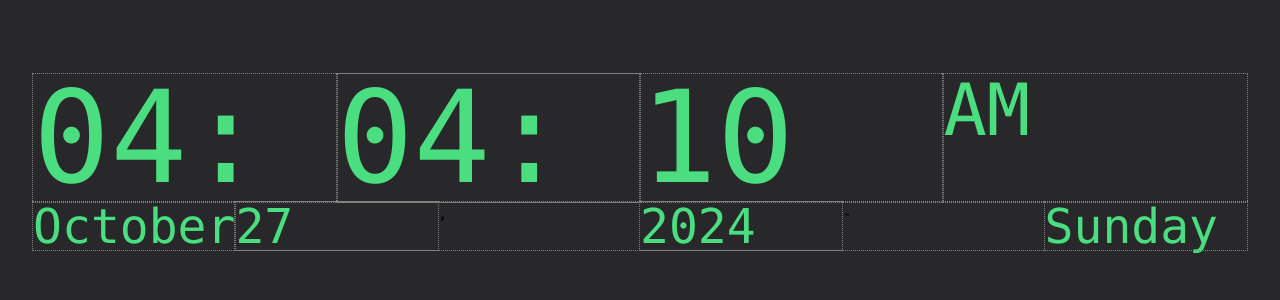
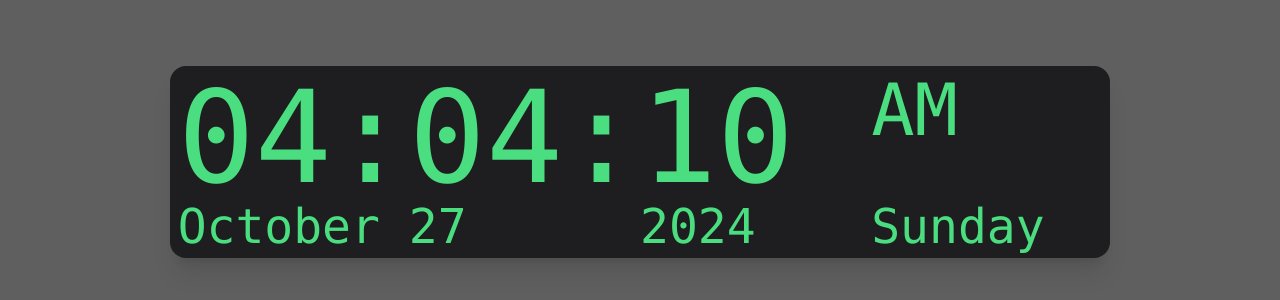
Before and after one commit to RyanHirte/Date-Time-Tailwind, a website: page public/index.html in a window 1280 px wide. Shown: the part 238-538 px from the top of the page. Drawn offline with Linux system fonts and the light colour scheme.

Commit message:
Added more styling

```diff
--- a/public/index.html
+++ b/public/index.html
@@ -13,7 +13,7 @@
 </head>
 <body class="h-screen flex items-center justify-center">
 
-    <main>
+    <main class="rounded-2xl p-2 shadow-xl">
 
         <!-- Time -->
         <time class="time container mx-auto block grid lg:grid-cols-4 md:grid-cols-2 font-mono">
@@ -27,10 +27,10 @@
 
 
         <!-- Date -->
-        <time class="date container mx-auto block grid lg:grid-cols-6 md:grid-cols-2 font-mono">
+        <time class="date container mx-auto block grid lg:grid-cols-4 md:grid-cols-2 font-mono">
           <data class="month block text-5xl text-green-400">Month</data>
-          <data class="dayOfMonth block text-5xl text-green-400">00</data>,
-          <data class="year block text-5xl text-green-400">0000</data> -
+          <data class="dayOfMonth block text-5xl text-green-400">00</data>
+          <data class="year block text-5xl text-green-400">0000</data>
           <data class="dayOfWeek block text-5xl text-green-400">SMTWTFS</data>
         </time>
 
--- a/src/input.css
+++ b/src/input.css
@@ -4,10 +4,14 @@
 @tailwind utilities;
 
 /* Your Awesome Styles */
-* {
+/* * {
     outline: 1px dotted gray;
+} */
+
+body {
+    background: #5f5f5f;
 }
 
-body {
-    background: #28282B;
+main {
+    background: #1e1e20;
 }
```
Also changed, not shown: public/style.css.
